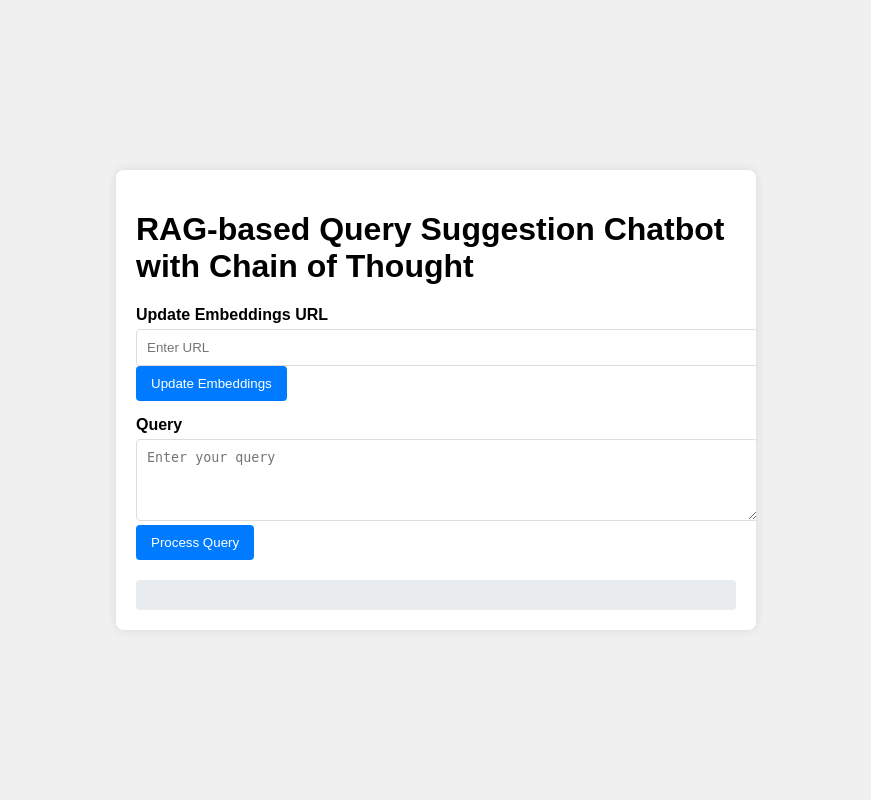
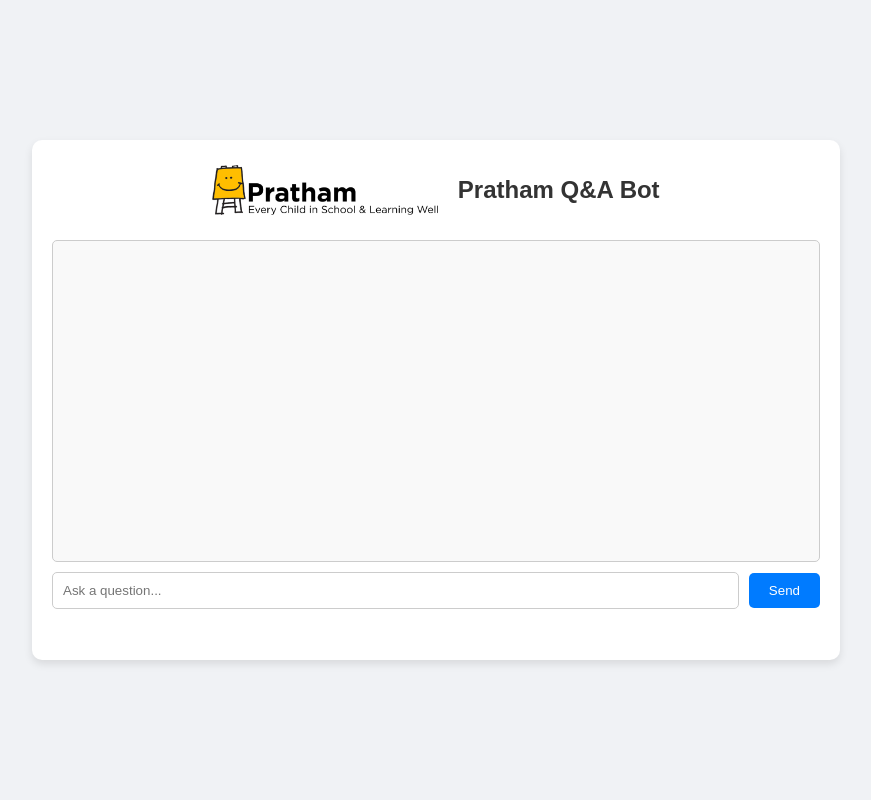
Before and after one commit to Shahzeb999/pratham_chatbot, a Flask app: template templates/index.html in a window 1280 px wide. Shown: the whole page, without its empty margins (204-1075 px from the left). Run offline with Flask 3, Linux system fonts and the light colour scheme; the template is opened without the code that fills it, so the values that code supplies are empty; parts of the project's set-up code (start-up, migrations or seed data) failed here and were passed over.

Commit message:
"Changes all files"

```diff
--- a/app.py
+++ b/app.py
@@ -1,26 +1,74 @@
+import logging
+from flask import Flask, request, jsonify, render_template
+import openai
+from scraper.scrape import scrape_pratham
+import os
+from dotenv import load_dotenv
 
-import os
-from flask import Flask, request, jsonify
-from ai.scraper import PrathamScraper, create_knowledge_base
-from ai.rag_cot import process_query_with_chain_of_thought
+
+# Set up logging
+logging.basicConfig(level=logging.DEBUG)
 
 app = Flask(__name__)
 
-# Initialize the scraper and knowledge base
-scraper = PrathamScraper('https://www.pratham.org/')
-knowledge_base = create_knowledge_base(scraper)
+# Set your OpenAI API key here
+openai.api_key = os.getenv('OPENAI_API_KEY')
 
-@app.route('/query', methods=['POST'])
-def query():
-    user_query = request.json.get('query', '')
-    if not user_query:
-        return jsonify({'error': 'Query is required'}), 400
+# Scrape the website when the server starts
+try:
+    logging.debug("Starting to scrape Pratham website...")
+    knowledge_base = scrape_pratham()
+    logging.debug(f"Scraped knowledge base: {knowledge_base}")
+except Exception as e:
+    logging.error(f"Error during scraping: {e}")
+    knowledge_base = {}
 
-    # Use the knowledge base to answer the query
-    previous_context = ' '.join(knowledge_base.values())
-    response = process_query_with_chain_of_thought(user_query, previous_context, None)
+def generate_response(question):
+    try:
+        logging.debug(f"Received question: {question}")
 
-    return jsonify({'response': response})
+        # Format the knowledge base content for the prompt
+        knowledge_base_content = " ".join(
+            f"{key}: {content}" for key, content in knowledge_base.items()
+        )
+
+        if not knowledge_base_content:
+            raise ValueError("Knowledge base content is empty.")
+
+        # Use the latest OpenAI API method to generate a response
+        response = openai.ChatCompletion.create(
+            model="gpt-3.5-turbo",
+            messages=[
+                {"role": "system", "content": "You are a helpful assistant."},
+                {"role": "user", "content": f"{knowledge_base_content}\n\nQuestion: {question}"},
+            ]
+        )
+        answer = response['choices'][0]['message']['content'].strip()
+        logging.debug(f"Generated response: {answer}")
+        return answer
+    except Exception as e:
+        logging.error(f"Error generating response: {e}")
+        return "I'm sorry, I couldn't process your request."
+
+@app.route('/')
+def home():
+    logging.debug("Rendering home page")
+    return render_template('index.html')
+
+@app.route('/ask', methods=['POST'])
+def ask():
+    try:
+        data = request.json
+        question = data.get('question', '')
+        logging.debug(f"Question from user: {question}")
+
+        # Generate a response from the knowledge base or AI model
+        response_text = generate_response(question)
+
+        return jsonify({'answer': response_text})
+    except Exception as e:
+        logging.error(f"Error in ask route: {e}")
+        return jsonify({'answer': "Sorry, something went wrong."})
 
 if __name__ == '__main__':
     app.run(debug=True)
--- /dev/null
+++ b/static/css/style.css
@@ -0,0 +1,82 @@
+body {
+    font-family: Arial, sans-serif;
+    background-color: #f0f2f5;
+    margin: 0;
+    padding: 0;
+    display: flex;
+    justify-content: center;
+    align-items: center;
+    height: 100vh;
+}
+
+.container {
+    width: 60%;
+    max-width: 800px;
+    margin: 0 auto;
+    background-color: #ffffff;
+    padding: 20px;
+    border-radius: 10px;
+    box-shadow: 0 4px 8px rgba(0, 0, 0, 0.1);
+}
+
+.header {
+    display: flex;
+    align-items: center;
+    justify-content: center;
+    margin-bottom: 20px;
+}
+
+.logo {
+    height: 50px;
+    margin-right: 20px;
+}
+
+h1 {
+    color: #333;
+    font-size: 24px;
+    text-align: center;
+}
+
+.chatbox {
+    display: flex;
+    flex-direction: column;
+    height: 400px;
+}
+
+.chat-log {
+    flex-grow: 1;
+    overflow-y: auto;
+    border: 1px solid #ccc;
+    padding: 10px;
+    margin-bottom: 10px;
+    border-radius: 5px;
+    background-color: #f9f9f9;
+    max-height: 300px;
+}
+
+.input-area {
+    display: flex;
+    align-items: center;
+}
+
+input[type="text"] {
+    padding: 10px;
+    border-radius: 5px;
+    border: 1px solid #ccc;
+    margin-right: 10px;
+    flex-grow: 1;
+}
+
+button {
+    padding: 10px 20px;
+    border: none;
+    border-radius: 5px;
+    background-color: #007bff;
+    color: #fff;
+    cursor: pointer;
+    transition: background-color 0.3s ease;
+}
+
+button:hover {
+    background-color: #0056b3;
+}
--- /dev/null
+++ b/static/js/script.js
@@ -0,0 +1,31 @@
+function sendMessage() {
+    const userInput = document.getElementById('user-input');
+    const chatLog = document.getElementById('chat-log');
+    const userMessage = userInput.value.trim();
+
+    if (userMessage === '') {
+        return;
+    }
+
+    const userHtml = '<div><strong>You:</strong> ' + userMessage + '</div>';
+    chatLog.innerHTML += userHtml;
+    userInput.value = '';
+
+    fetch('/ask', {
+        method: 'POST',
+        headers: {
+            'Content-Type': 'application/json',
+        },
+        body: JSON.stringify({ question: userMessage }),
+    })
+    .then(response => response.json())
+    .then(data => {
+        const botHtml = '<div><strong>Bot:</strong> ' + data.answer + '</div>';
+        chatLog.innerHTML += botHtml;
+        chatLog.scrollTop = chatLog.scrollHeight;
+    })
+    .catch(error => {
+        console.error('Error:', error);
+        chatLog.innerHTML += '<div><strong>Bot:</strong> Sorry, something went wrong.</div>';
+    });
+}
--- a/templates/index.html
+++ b/templates/index.html
@@ -3,123 +3,23 @@
 <head>
     <meta charset="UTF-8">
     <meta name="viewport" content="width=device-width, initial-scale=1.0">
-    <title>RAG-based Query Suggestion Chatbot with Chain of Thought</title>
-    <title>AI Frontend</title>
-    <style>
-        body {
-            font-family: Arial, sans-serif;
-            margin: 0;
-            padding: 0;
-            display: flex;
-            flex-direction: column;
-            align-items: center;
-            justify-content: center;
-            height: 100vh;
-            background-color: #f0f0f0;
-        }
-        .container {
-            width: 100%;
-            max-width: 600px;
-            background: white;
-            padding: 20px;
-            box-shadow: 0 0 10px rgba(0, 0, 0, 0.1);
-            border-radius: 8px;
-            overflow-y: auto;
-            max-height: 80vh;
-        }
-        .input-group {
-            margin-bottom: 15px;
-        }
-        .input-group label {
-            display: block;
-            margin-bottom: 5px;
-            font-weight: bold;
-        }
-        .input-group input, .input-group textarea {
-            width: 100%;
-            padding: 10px;
-            border: 1px solid #ddd;
-            border-radius: 4px;
-        }
-        .input-group button {
-            padding: 10px 15px;
-            background-color: #007bff;
-            border: none;
-            color: white;
-            border-radius: 4px;
-            cursor: pointer;
-        }
-        .input-group button:hover {
-            background-color: #0056b3;
-        }
-        .conversation {
-            margin-top: 20px;
-            padding: 15px;
-            background-color: #e9ecef;
-            border-radius: 4px;
-        }
-        .message {
-            margin-bottom: 10px;
-        }
-        .message span {
-            font-weight: bold;
-        }
-    </style>
+    <title>Pratham Q&A Bot</title>
+    <link rel="stylesheet" href="{{ url_for('static', filename='css/style.css') }}">
 </head>
 <body>
-
-<div class="container">
-    <h1>RAG-based Query Suggestion Chatbot with Chain of Thought    </h1>
-    <div class="input-group">
-        <label for="url">Update Embeddings URL</label>
-        <input type="text" id="url" placeholder="Enter URL">
-        <button onclick="updateEmbeddings()">Update Embeddings</button>
+    <div class="container">
+        <div class="header">
+            <img src="{{ url_for('static', filename='images/logo.PNG') }}" alt="Pratham Logo" class="logo">
+            <h1>Pratham Q&A Bot</h1>
+        </div>
+        <div class="chatbox">
+            <div id="chat-log" class="chat-log"></div>
+            <div class="input-area">
+                <input type="text" id="user-input" placeholder="Ask a question..." autocomplete="off">
+                <button onclick="sendMessage()">Send</button>
+            </div>
+        </div>
     </div>
-
-    <div class="input-group">
-        <label for="query">Query</label>
-        <textarea id="query" rows="4" placeholder="Enter your query"></textarea>
-        <button onclick="processQuery()">Process Query</button>
-    </div>
-
-    <div class="conversation" id="conversation"></div>
-</div>
-
-<script>
-    async function updateEmbeddings() {
-        const url = document.getElementById('url').value;
-        try {
-            const response = await fetch('/update_embeddings', {
-                method: 'POST',
-                headers: {
-                    'Content-Type': 'application/json',
-                },
-                body: JSON.stringify({ url }),
-            });
-            const result = await response.json();
-            document.getElementById('conversation').innerHTML += `<div class="message"><span>System:</span> ${result.message}</div>`;
-        } catch (error) {
-            document.getElementById('conversation').innerHTML += `<div class="message"><span>System:</span> Error updating embeddings</div>`;
-        }
-    }
-
-    async function processQuery() {
-        const query = document.getElementById('query').value;
-        try {
-            const response = await fetch('/process_query', {
-                method: 'POST',
-                headers: {
-                    'Content-Type': 'application/json',
-                },
-                body: JSON.stringify({ query }),
-            });
-            const result = await response.json();
-            document.getElementById('conversation').innerHTML += `<div class="message"><span>User:</span> ${query}</div><div class="message"><span>Bot:</span> ${result.response}</div>`;
-        } catch (error) {
-            document.getElementById('conversation').innerHTML += `<div class="message"><span>System:</span> Error processing query</div>`;
-        }
-    }
-</script>
-
+    <script src="{{ url_for('static', filename='js/script.js') }}"></script>
 </body>
 </html>
```
Also changed, not shown: ai/database_update.py (deleted, +0 -18 lines), ai/rag_cot.py (deleted, +0 -69 lines), ai/scraper.py (deleted, +0 -41 lines), requirements.txt (+2 -5 lines), scraper/scrape.py (added, +37 -0 lines), README.md (added), ai/__init__.py (deleted), static/images/logo.png (added), 4 other files.
